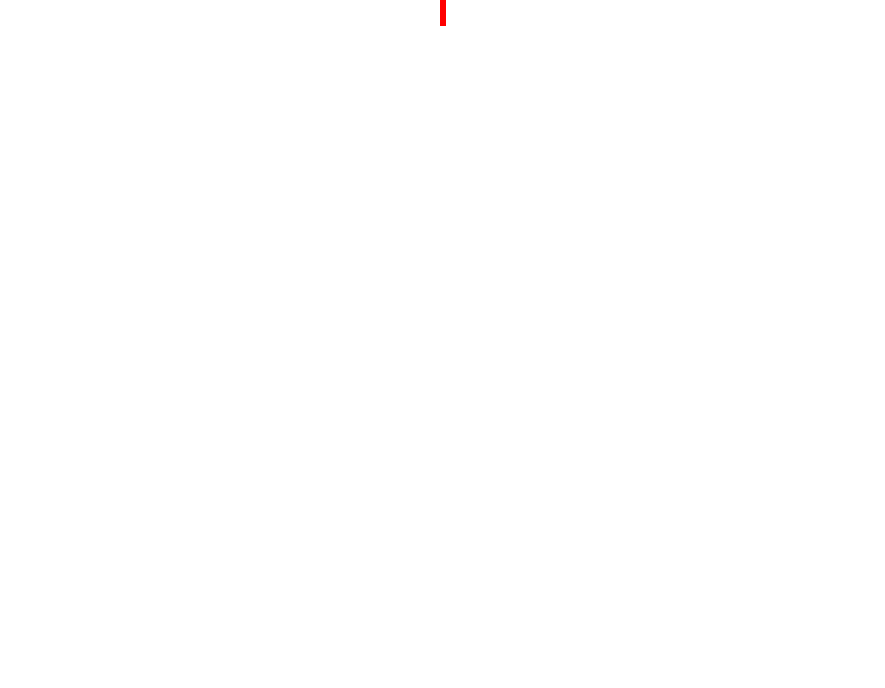
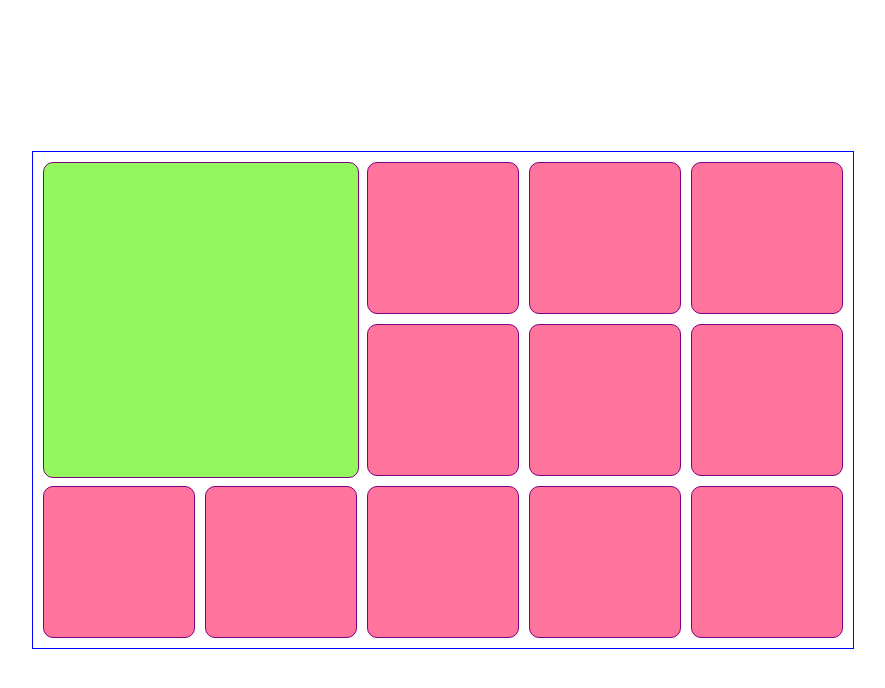
Before and after one commit to hasibkyau/Ollyo-Image-Gallery-Task, a React (Create React App) app: page / in a window 1280 px wide. Shown: the top 688 px of the page, without its empty margins (197-1082 px from the left). Built offline with nearby package versions, Linux system fonts and the light colour scheme.

Commit message:
created Grid for the gallery

```diff
--- a/src/pages/gallery/gallery.js
+++ b/src/pages/gallery/gallery.js
@@ -6,7 +6,25 @@ const Gallery = () => {
     document.title = "Home";
     return (
       <div class="main-container">
-        <Photos/>
+        {/* <Photos/> */}
+        <div class="gallery">
+          <div class="item-a"></div>
+          <div></div>
+          <div></div>
+          <div></div>
+
+          <div></div>
+          <div></div>
+          <div></div>
+          <div></div>
+
+          <div></div>
+          <div></div>
+          <div></div>
+          <div></div>
+
+
+        </div>
       </div>
     );
 }
--- a/src/pages/gallery/gallery.scss
+++ b/src/pages/gallery/gallery.scss
@@ -4,7 +4,36 @@ h1 {
   color: $myColor;
 }
 
-.main-container{
-    border: 1px solid red;
-    max-width: 1920px;
+.main-container {
+  max-width: 1920px;
+  display: flex;
+  height: 100vh;
+  justify-content: center;
+  align-items: center;
+  .gallery {
+    display: grid;
+    grid-template-columns: repeat(5, 1fr);
+    grid-template-rows: repeat(3, 1fr);
+    border: 1px solid blue;
+    gap: 10px;
+    padding: 10px;
+
+    div {
+      border: 1px solid purple;
+      width: 150px;
+      height: 150px;
+      background-color: rgba(255, 58, 114, 0.703);
+      border-radius: 10px;
+    }
+
+    .item-a {
+      grid-row-start: 1;
+      grid-row-end: 3;
+      grid-column-start: 1;
+      grid-column-end: 3;
+      background-color: rgba(102, 245, 25, 0.703);
+      width: 100%;
+      height: 100%;
+    }
+  }
 }
```
